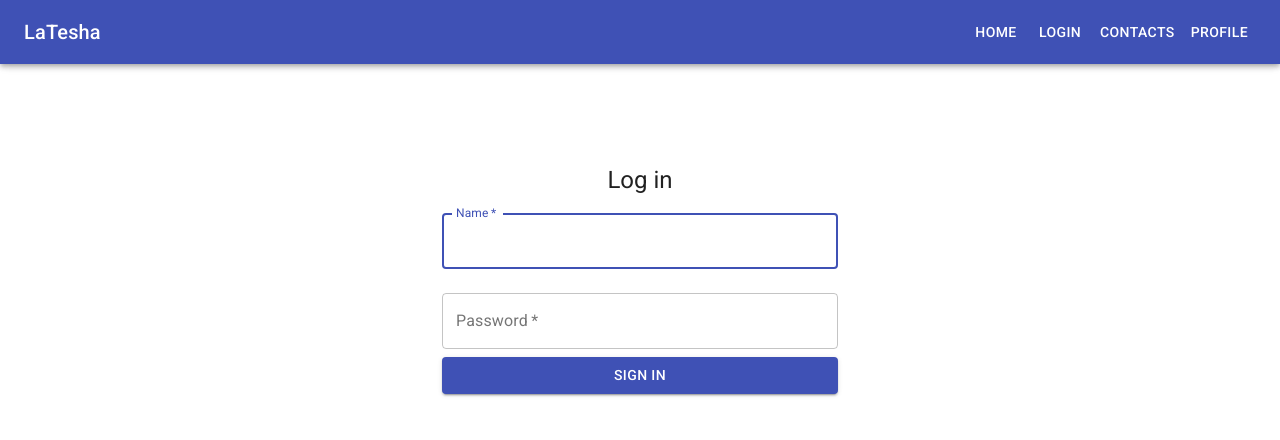
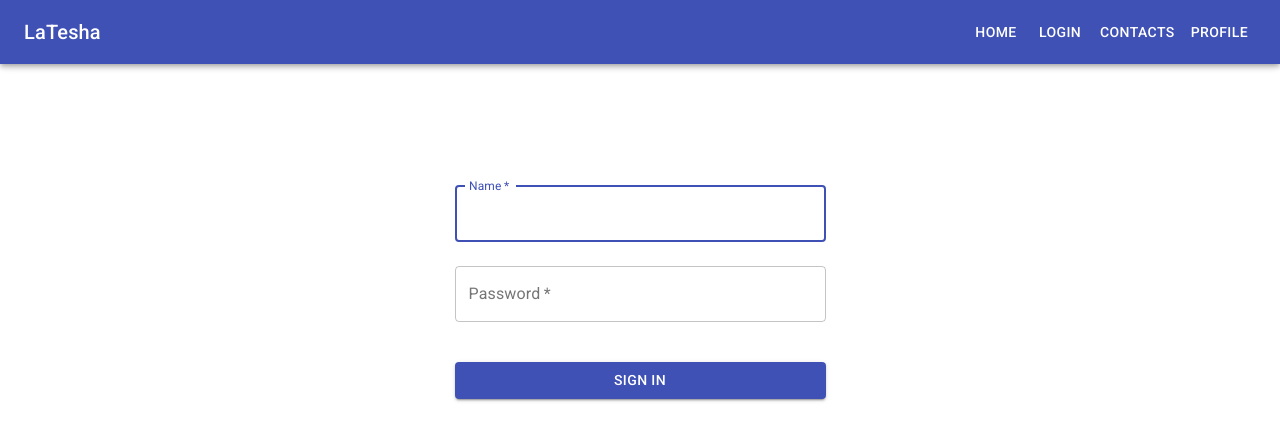
Before and after one commit to gogo1211/LaTesha, a React (Create React App) app in the folder frontend/: page /login in a window 1280 px wide. Shown: the top 440 px of the page. Built offline with nearby package versions, Linux system fonts and the light colour scheme.

Commit message:
update login part

```diff
--- /dev/null
+++ b/frontend/src/components/loader.jsx
@@ -0,0 +1,23 @@
+import React from 'react';
+import PropTypes from 'prop-types';
+import { makeStyles } from '@material-ui/core/styles';
+import CircularProgress from '@material-ui/core/CircularProgress';
+
+const useStyles = makeStyles(theme => ({
+  progress: {
+    margin: theme.spacing(2),
+  },
+}));
+
+const Loader = ({ loading }) => {
+  const classes = useStyles();
+  return (
+    loading ? <CircularProgress className={classes.progress} color="secondary" /> : ''
+  );
+};
+
+Loader.propTypes = {
+  loading: PropTypes.bool.isRequired,
+};
+
+export default Loader;
--- a/frontend/src/components/login.jsx
+++ b/frontend/src/components/login.jsx
@@ -1,13 +1,14 @@
 import React from 'react';
+import { withRouter } from 'react-router';
+import { withStyles } from '@material-ui/styles';
 import PropTypes from 'prop-types';
 import Button from '@material-ui/core/Button';
 import CssBaseline from '@material-ui/core/CssBaseline';
 import TextField from '@material-ui/core/TextField';
-import FormControlLabel from '@material-ui/core/FormControlLabel';
-import Checkbox from '@material-ui/core/Checkbox';
 import Typography from '@material-ui/core/Typography';
 import Container from '@material-ui/core/Container';
-import { withStyles } from '@material-ui/styles';
+
+import Loader from './loader';
 
 const styles = {
   '@global': {
@@ -16,19 +17,31 @@ const styles = {
     },
   },
   paper: {
-    marginTop: '100px',
+    marginTop: 100,
     display: 'flex',
     flexDirection: 'column',
     alignItems: 'center',
   },
   form: {
     width: '100%', // Fix IE 11 issue.
-    marginTop: '1px',
+    marginTop: 1,
+    textAlign: 'center',
+  },
+  fildset: {
+    border: 'none',
+  },
+  progress: {
+    marginTop: 10,
+  },
+  error: {
+    color: 'red',
   },
   submit: {
-    // margin: theme.spacing(3, 0, 2),
+    marginTop: 16,
   },
 };
+
+const ErrorMessage = ({ error }) => <h3 style={{ color: 'red' }}>{ error }</h3>;
 
 class Login extends React.Component {
   constructor(props) {
@@ -36,16 +49,51 @@ class Login extends React.Component {
     this.state = {
       username: '',
       password: '',
+      error: '',
     };
   }
 
-  handleChange = name => event => this.setState({ [name]: event.target.value });
+  componentWillReceiveProps(nextProps) {
+    const { auth: { error, isAuthorized } } = nextProps;
+    if (error) {
+      this.setState({ error: 'Invalid credential.' });
+    }
+    if (isAuthorized) {
+      this.setSession();
+    }
+  }
+
+  setSession = () => {
+    const { username } = this.state;
+    const { history } = this.props;
+    // eslint-disable-next-line no-undef
+    localStorage.setItem('latesha', JSON.stringify({
+      username,
+      isAuthorized: true,
+    }));
+    history.replace('/profile');
+  }
+
+  handleChange = name => event => this.setState({ [name]: event.target.value, error: '' });
 
   submit = (event) => {
     event.preventDefault();
 
     const { login } = this.props;
     const { username, password } = this.state;
+
+    this.setState({ error: '' });
+
+    if (!username) {
+      this.setState({ error: 'Username is required.' });
+      return;
+    }
+
+    if (!password) {
+      this.setState({ error: 'Password is required.' });
+      return;
+    }
+
     login({
       username,
       password,
@@ -53,16 +101,14 @@ class Login extends React.Component {
   }
 
   render() {
-    const { classes } = this.props;
-    const { username, password } = this.state;
+    const { classes, auth } = this.props;
+    const { username, password, error } = this.state;
     return (
       <Container component="main" maxWidth="xs">
         <CssBaseline />
         <div className={classes.paper}>
-          <Typography component="h1" variant="h5">
-            Log in
-          </Typography>
-          <form className={classes.form} noValidate>
+          <form className={classes.form}>
+            <fieldset className={classes.fildset} disabled={auth.loading}>
               <TextField
                 variant="outlined"
                 margin="normal"
@@ -89,6 +135,8 @@ class Login extends React.Component {
                 onChange={this.handleChange('password')}
                 autoComplete="current-password"
               />
+              <Loader loading={auth.loading} />
+              <ErrorMessage error={error} />
               <Button
                 type="submit"
                 fullWidth
@@ -96,9 +144,11 @@ class Login extends React.Component {
                 color="primary"
                 className={classes.submit}
                 onClick={this.submit}
+                disabled={auth.loading}
               >
                 Sign In
               </Button>
+            </fieldset>
           </form>
         </div>
       </Container>
@@ -106,9 +156,15 @@ class Login extends React.Component {
   }
 }
 
+ErrorMessage.propTypes = {
+  error: PropTypes.string,
+};
+
 Login.propTypes = {
+  auth: PropTypes.object.isRequired,
   classes: PropTypes.object.isRequired,
+  history: PropTypes.object.isRequired,
   login: PropTypes.func.isRequired,
 };
 
-export default withStyles(styles)(Login);
+export default withRouter(withStyles(styles)(Login));
--- a/frontend/src/middleware/saga.js
+++ b/frontend/src/middleware/saga.js
@@ -9,10 +9,10 @@ import { requestLogin } from './apis';
 
 function* authLogin({ payload }) {
   try {
-    const data = yield call(requestLogin(payload));
-    yield put(loginSuccess(data.results));
+    const data = yield call(requestLogin, payload);
+    yield put(loginSuccess(data.authorized));
   } catch (error) {
-    yield put(loginFailure(error));
+    yield put(loginFailure(error.message));
   }
 }
 
--- a/frontend/src/reducers/auth.js
+++ b/frontend/src/reducers/auth.js
@@ -2,16 +2,16 @@ import * as ActionTypes from '../actions';
 
 const initialState = {
   loading: false,
-  data: {},
+  isAuthorized: false,
   error: '',
 };
 
 function auth(state = initialState, { type, payload, error }) {
   switch (type) {
     case ActionTypes.AUTH_LOGIN.REQUEST:
-      return { ...state, loading: true, data: payload };
+      return { ...state, loading: true, error: '' };
     case ActionTypes.AUTH_LOGIN.SUCCESS:
-      return { ...state, loading: false, data: payload };
+      return { ...state, loading: false, isAuthorized: payload };
     case ActionTypes.AUTH_LOGIN.FAILURE:
       return { ...state, loading: false, error };
     default:
```
Lines whose indentation alone changed are shown as unchanged.
